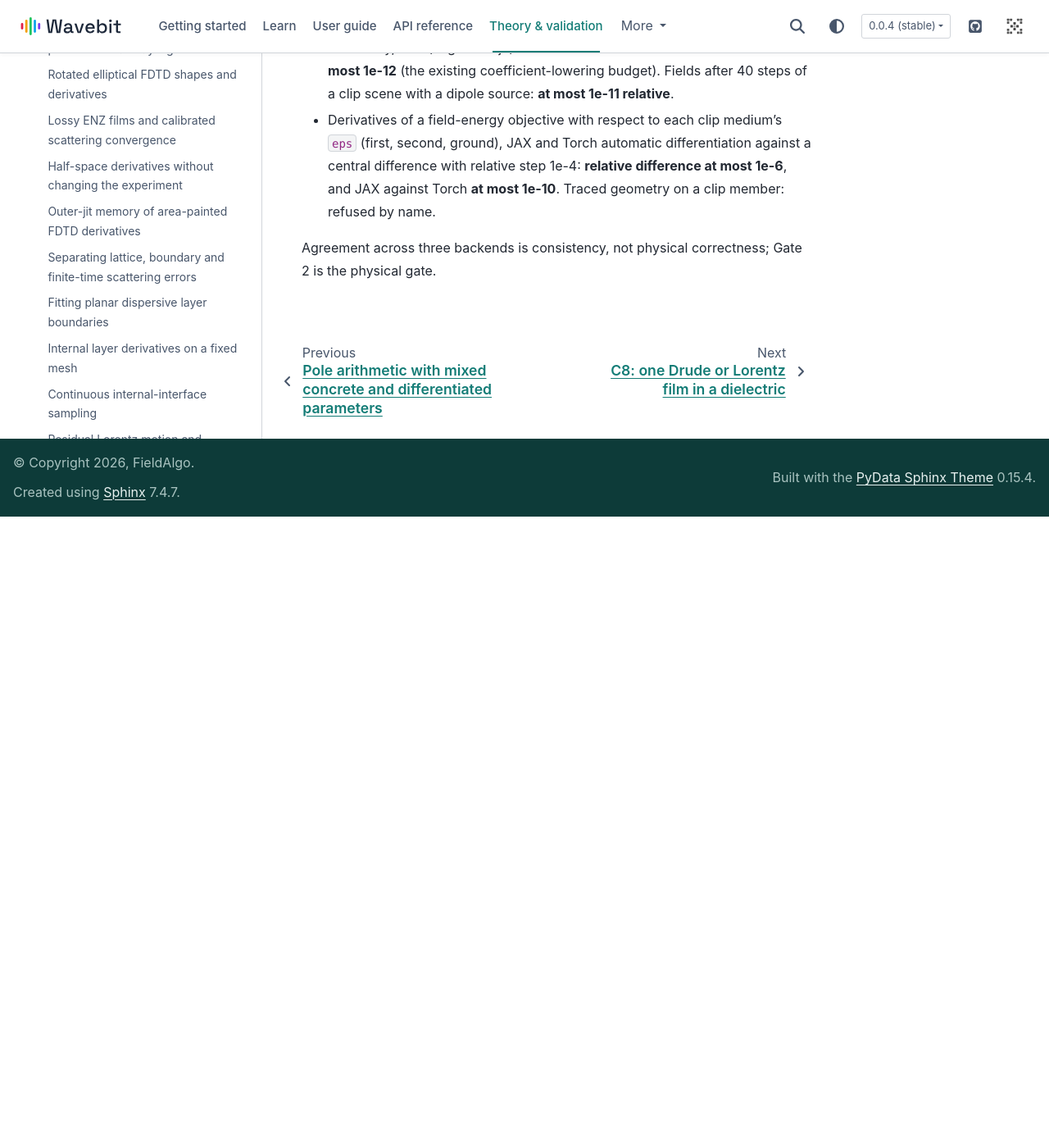
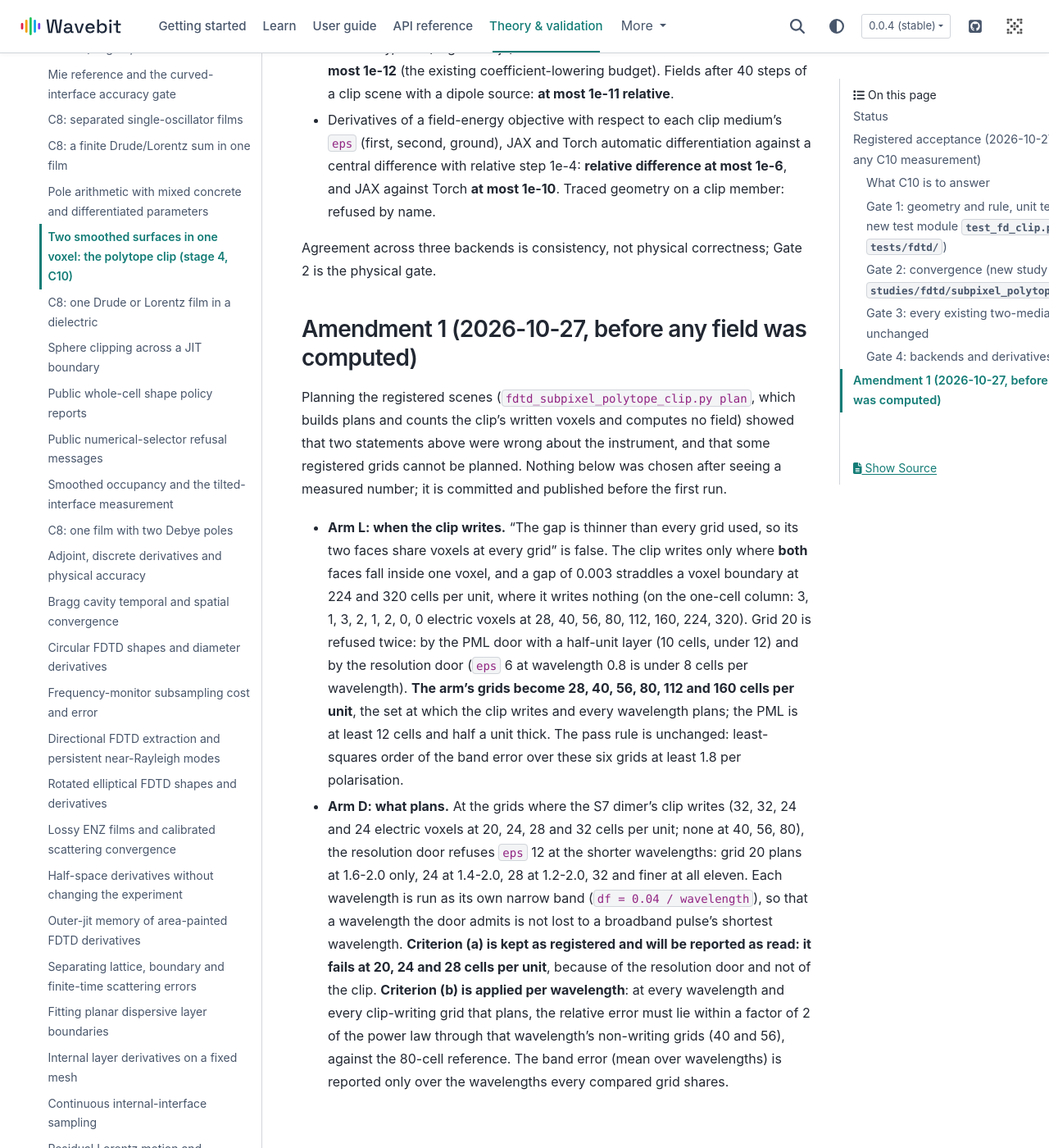
Before and after one commit to fieldalgo/wavebit, a Sphinx documentation site: the page built from docs/validation/fdtd/fd-polytope-clip.md, in a window 1280 px wide and 1400 px high, scrolled down 4766 px. Shown: the whole window at 82% size. Built offline with Sphinx 7.4.7 and the PyData theme 0.15.4, drawn with Linux system fonts in a browser that asks for light colours; pages that are not in the unit, such as notebooks, are missing from menus; before the commit the page ends 5396 px from its top, so only the background shows below that.

Commit message:
docs(fdtd): amend C10's Gate 2 instruments before any field is computed
Planning the registered convergence scenes (plans and clip-voxel counts
only, no field computed) showed two instrument statements were wrong:

- Arm L: the clip writes only where both faces of the 0.003 gap fall in one
  voxel, and at 224 and 320 cells per unit they straddle a voxel boundary
  (0 written voxels). Grid 20 is refused by the PML and resolution doors.
  The grids become 28..160, where the clip writes and every wavelength
  plans; the pass rule (order >= 1.8) is unchanged.
- Arm D: the resolution door refuses eps 12 at the short wavelengths on the
  very grids where the S7 dimer's clip writes (20, 24, 28). Each wavelength
  runs as its own narrow band; criterion (a) stays and will be reported as
  failing there; criterion (b) is applied per wavelength.

Co-Authored-By: Claude Opus 5.5 <noreply@anthropic.com>
Claude-Session: https://claude.ai/code/session_01EsCWzienJqkYQanDCRUxw4

```diff
--- a/docs/validation/fdtd/fd-polytope-clip.md
+++ b/docs/validation/fdtd/fd-polytope-clip.md
@@ -143,3 +143,33 @@ else. The planned construction:
 
 Agreement across three backends is consistency, not physical correctness; Gate 2 is the
 physical gate.
+
+## Amendment 1 (2026-10-27, before any field was computed)
+
+Planning the registered scenes (`fdtd_subpixel_polytope_clip.py plan`, which builds plans and
+counts the clip's written voxels and computes no field) showed that two statements above were
+wrong about the instrument, and that some registered grids cannot be planned. Nothing below was
+chosen after seeing a measured number; it is committed and published before the first run.
+
+* **Arm L: when the clip writes.** "The gap is thinner than every grid used, so its two faces
+  share voxels at every grid" is false. The clip writes only where **both** faces fall inside
+  one voxel, and a gap of 0.003 straddles a voxel boundary at 224 and 320 cells per unit, where
+  it writes nothing (on the one-cell column: 3, 1, 3, 2, 1, 2, 0, 0 electric voxels at 28, 40,
+  56, 80, 112, 160, 224, 320). Grid 20 is refused twice: by the PML door with a half-unit layer
+  (10 cells, under 12) and by the resolution door (`eps` 6 at wavelength 0.8 is under 8 cells
+  per wavelength). **The arm's grids become 28, 40, 56, 80, 112 and 160 cells per unit**, the
+  set at which the clip writes and every wavelength plans; the PML is at least 12 cells and half
+  a unit thick. The pass rule is unchanged: least-squares order of the band error over these
+  six grids at least 1.8 per polarisation.
+* **Arm D: what plans.** At the grids where the S7 dimer's clip writes (32, 32, 24 and 24
+  electric voxels at 20, 24, 28 and 32 cells per unit; none at 40, 56, 80), the resolution door
+  refuses `eps` 12 at the shorter wavelengths: grid 20 plans at 1.6-2.0 only, 24 at 1.4-2.0,
+  28 at 1.2-2.0, 32 and finer at all eleven. Each wavelength is run as its own narrow band
+  (`df = 0.04 / wavelength`), so that a wavelength the door admits is not lost to a broadband
+  pulse's shortest wavelength. **Criterion (a) is kept as registered and will be reported as
+  read: it fails at 20, 24 and 28 cells per unit**, because of the resolution door and not of
+  the clip. **Criterion (b) is applied per wavelength**: at every wavelength and every
+  clip-writing grid that plans, the relative error must lie within a factor of 2 of the power
+  law through that wavelength's non-writing grids (40 and 56), against the 80-cell reference.
+  The band error (mean over wavelengths) is reported only over the wavelengths every compared
+  grid shares.
```
Also changed, not shown: docs/locales/ko/pages/validation/fdtd/fd-polytope-clip.md (+27 -0 lines).
